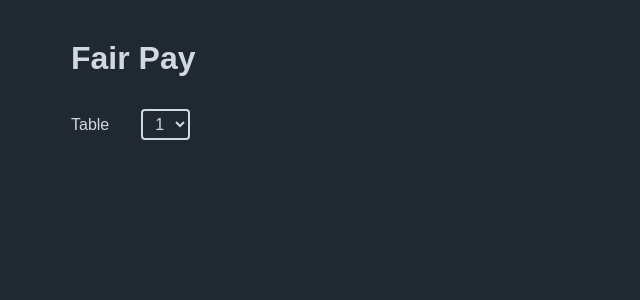
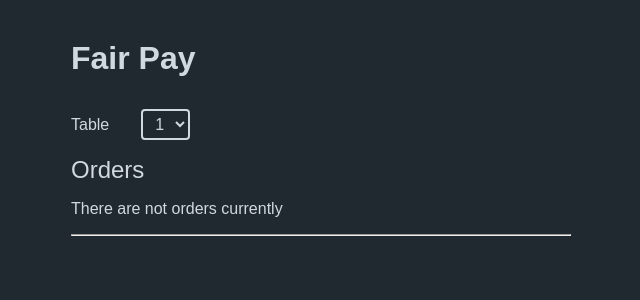
Before and after one commit to estidlore/fair-pay, a React app: page / in a window 1280 px wide. Shown: the top 300 px of the page, without its empty margins (319-959 px from the left). Built offline with nearby package versions, Linux system fonts and the light colour scheme.

Commit message:
feat: #20 show current orders (#25)
- Show all the orders taken
- Show fallback for empty orderitems

```diff
--- a/src/views/Landing/OrderItems/index.tsx
+++ b/src/views/Landing/OrderItems/index.tsx
@@ -15,18 +15,18 @@ const OrderItems: FC<OrderItemsProps> = ({
       <p className={"header"}>{"Unit price"}</p>
       <p className={"header"}>{"Quantity"}</p>
       <p className={"header"}>{"Total price"}</p>
-      {items.map((item) => {
-        const { product } = item;
-
-        return (
-          <Fragment key={item.id}>
+      {items.length === 0 ? (
+        <p className={"no-items"}>{"There are not items to show"}</p>
+      ) : (
+        items.map(({ id, product, quantity }) => (
+          <Fragment key={id}>
             <p>{product.name}</p>
             <p>{product.price}</p>
-            <p>{item.quantity}</p>
-            <p>{product.price * item.quantity}</p>
+            <p>{quantity}</p>
+            <p>{product.price * quantity}</p>
           </Fragment>
-        );
-      })}
+        ))
+      )}
     </div>
   );
 };
--- a/src/views/Landing/OrderItems/styles.scss
+++ b/src/views/Landing/OrderItems/styles.scss
@@ -7,7 +7,10 @@
   & > * {
     margin-bottom: 0.5em;
     margin-top: 0px;
-    width: 25%;
+
+    &:not(.no-items) {
+      width: 25%;
+    }
   }
 
   & > .header {
--- a/src/views/Landing/index.tsx
+++ b/src/views/Landing/index.tsx
@@ -4,9 +4,11 @@ import type { FC } from "react";
 import { createContext } from "react";
 import React from "react";
 
+import { Card } from "components/Card";
 import { Select } from "components/Select";
 import { useArrayReducer } from "utils/hooks/arrayReducer";
 
+import { OrderItems } from "./OrderItems";
 import type { TableContextValue } from "./types";
 
 const tableInitialValue: TableContextValue = {
@@ -42,6 +44,19 @@ const Landing: FC = (): JSX.Element => {
             ))}
           </Select>
         </div>
+        <div className={"orders"}>
+          <p className={"header"}>{"Orders"}</p>
+          {orders.length === 0 ? (
+            <p>{"There are not orders currently"}</p>
+          ) : (
+            orders.map((order) => (
+              <Card header={`${order.customer}'s order`} key={order.id}>
+                <OrderItems items={order.items} />
+              </Card>
+            ))
+          )}
+        </div>
+        <hr />
       </TableContext.Provider>
     </div>
   );
--- a/src/views/Landing/styles.scss
+++ b/src/views/Landing/styles.scss
@@ -1,3 +1,11 @@
+.orders {
+  & > .header {
+    font-size: 24px;
+    margin-bottom: 0.25em;
+    margin-top: 0.5em;
+  }
+}
+
 .table-select {
   margin-bottom: 16px;
 
```
